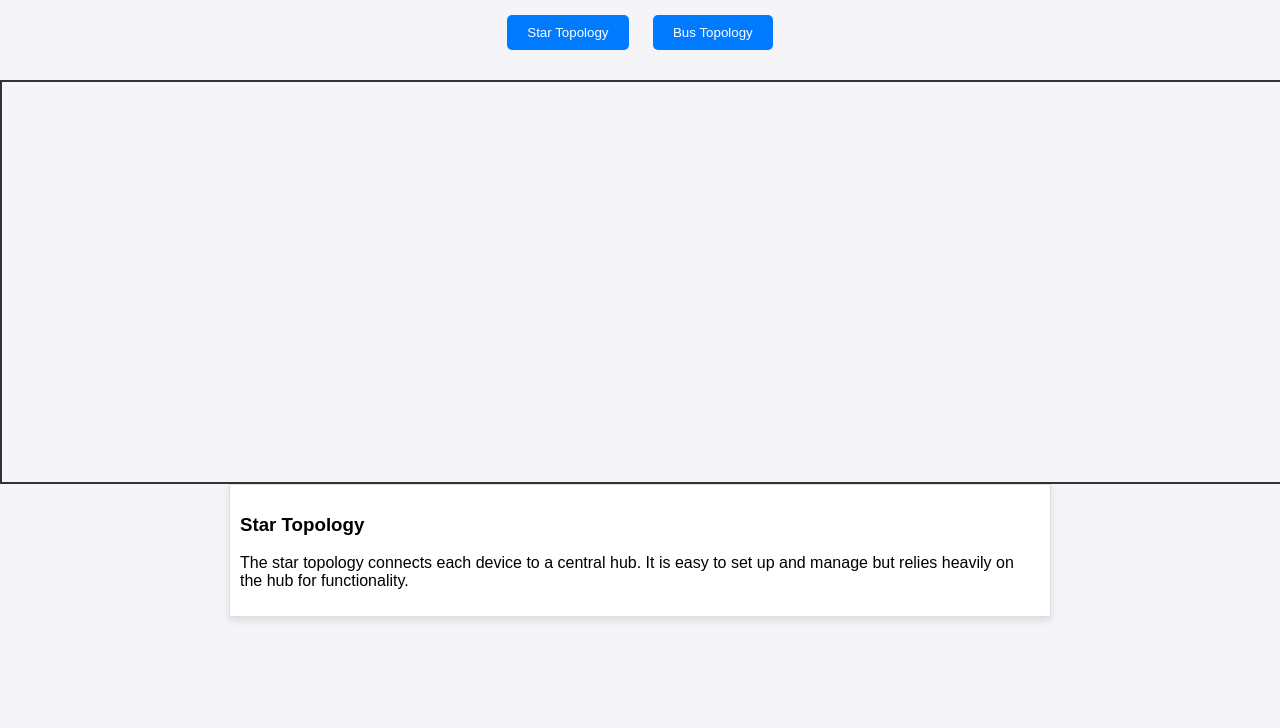
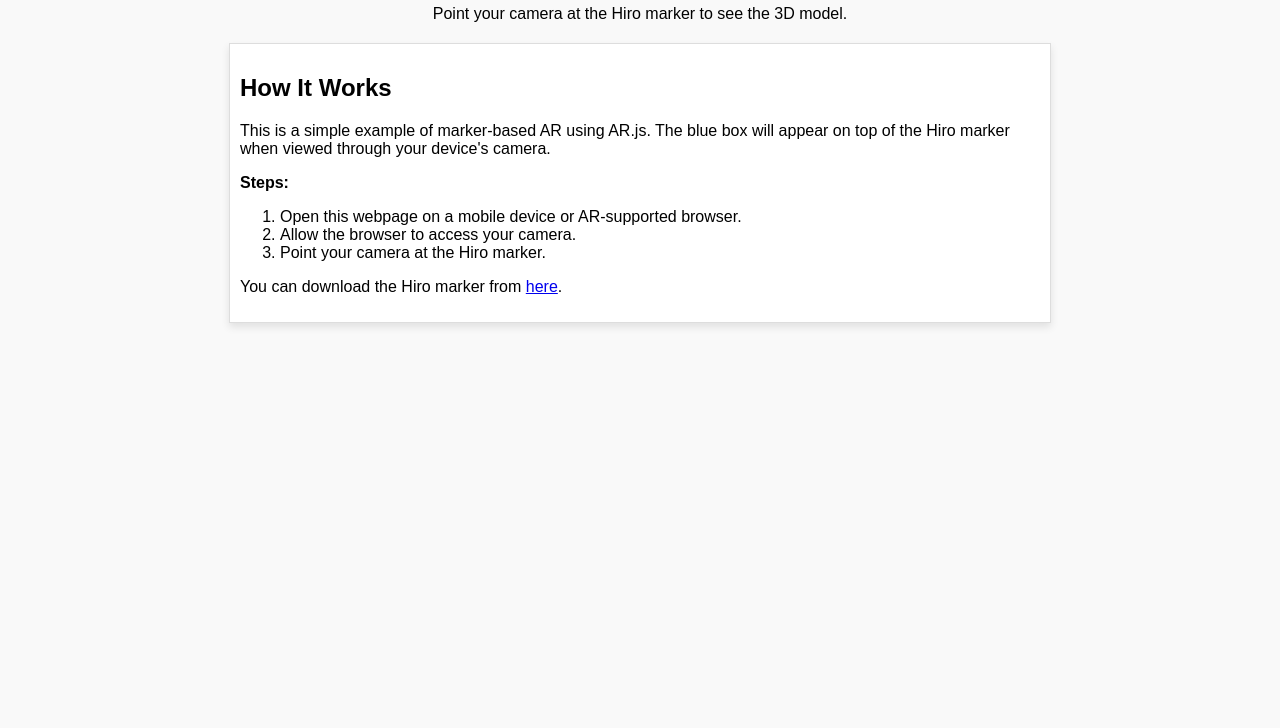
Before and after one commit to Itheshjs/3d-heart, a plain HTML site: page index.html in a window 1280 px wide. Shown: the part 72-800 px from the top of the page. Drawn offline with Linux system fonts and the light colour scheme.

Commit message:
Update index.html

```diff
--- a/index.html
+++ b/index.html
@@ -3,7 +3,7 @@
 <head>
   <meta charset="UTF-8">
   <meta name="viewport" content="width=device-width, initial-scale=1.0">
-  <title>Network Topologies in AR</title>
+  <title>AR.js Example</title>
   <script src="https://aframe.io/releases/1.2.0/aframe.min.js"></script>
   <script src="https://cdn.jsdelivr.net/gh/jeromeetienne/ar.js/aframe/build/aframe-ar.min.js"></script>
   <style>
@@ -12,105 +12,53 @@
       margin: 0;
       padding: 0;
       text-align: center;
-      background-color: #f4f4f9;
+      background-color: #f9f9f9;
     }
     h1 {
       color: #333;
       margin: 20px 0;
     }
-    .content {
-      margin: 20px;
+    #info {
+      margin: 20px auto;
+      padding: 10px;
+      max-width: 800px;
+      text-align: left;
+      border: 1px solid #ddd;
+      background-color: #fff;
+      box-shadow: 0 4px 8px rgba(0, 0, 0, 0.1);
     }
-    .ar-viewer {
-      margin-top: 10px;
+    a-scene {
       width: 100%;
       height: 400px;
-      border: 2px solid #333;
-    }
-    .info {
-      margin-top: 20px;
-      text-align: left;
-      padding: 10px;
-      border: 1px solid #ddd;
-      background-color: #fff;
-      max-width: 800px;
-      margin: 0 auto;
-      box-shadow: 0 4px 8px rgba(0, 0, 0, 0.1);
-    }
-    .btn {
-      margin: 10px;
-      padding: 10px 20px;
-      background-color: #007bff;
-      color: white;
-      border: none;
-      border-radius: 5px;
-      cursor: pointer;
-    }
-    .btn:hover {
-      background-color: #0056b3;
+      margin: 0;
     }
   </style>
 </head>
 <body>
-  <h1>Explore Network Topologies with AR</h1>
+  <h1>Augmented Reality with AR.js</h1>
+  <p>Point your camera at the Hiro marker to see the 3D model.</p>
 
-  <div class="content">
-    <button class="btn" onclick="showTopology('star')">Star Topology</button>
-    <button class="btn" onclick="showTopology('bus')">Bus Topology</button>
+  <!-- AR Scene -->
+  <a-scene embedded arjs>
+    <!-- Marker -->
+    <a-marker preset="hiro">
+      <!-- 3D Model -->
+      <a-box position="0 0.5 0" material="color: blue;"></a-box>
+    </a-marker>
+    <a-entity camera></a-entity>
+  </a-scene>
+
+  <!-- Information Section -->
+  <div id="info">
+    <h2>How It Works</h2>
+    <p>This is a simple example of marker-based AR using AR.js. The blue box will appear on top of the Hiro marker when viewed through your device's camera.</p>
+    <p><strong>Steps:</strong></p>
+    <ol>
+      <li>Open this webpage on a mobile device or AR-supported browser.</li>
+      <li>Allow the browser to access your camera.</li>
+      <li>Point your camera at the Hiro marker.</li>
+    </ol>
+    <p>You can download the Hiro marker from <a href="https://github.com/jeromeetienne/ar.js/blob/master/three.js/examples/marker-training/examples/HIRO.jpg" target="_blank">here</a>.</p>
   </div>
-
-  <!-- AR Viewer -->
-  <div class="ar-viewer">
-    <a-scene embedded arjs>
-      <a-marker id="marker" preset="hiro">
-        <a-entity id="model" position="0 0 0">
-          <!-- Star Topology Model -->
-          <a-box color="blue" depth="0.1" height="0.1" width="0.1"></a-box>
-          <a-sphere color="red" position="0.2 0 0"></a-sphere>
-          <a-sphere color="red" position="-0.2 0 0"></a-sphere>
-          <a-sphere color="red" position="0 0.2 0"></a-sphere>
-          <a-sphere color="red" position="0 -0.2 0"></a-sphere>
-        </a-entity>
-      </a-marker>
-      <a-entity camera></a-entity>
-    </a-scene>
-  </div>
-
-  <!-- Learning Content -->
-  <div class="info" id="info">
-    <h3>Star Topology</h3>
-    <p>The star topology connects each device to a central hub. It is easy to set up and manage but relies heavily on the hub for functionality.</p>
-  </div>
-
-  <script>
-    function showTopology(type) {
-      const info = document.getElementById('info');
-      const model = document.getElementById('model');
-
-      if (type === 'star') {
-        info.innerHTML = `
-          <h3>Star Topology</h3>
-          <p>The star topology connects each device to a central hub. It is easy to set up and manage but relies heavily on the hub for functionality.</p>
-        `;
-        model.innerHTML = `
-          <a-box color="blue" depth="0.1" height="0.1" width="0.1"></a-box>
-          <a-sphere color="red" position="0.2 0 0"></a-sphere>
-          <a-sphere color="red" position="-0.2 0 0"></a-sphere>
-          <a-sphere color="red" position="0 0.2 0"></a-sphere>
-          <a-sphere color="red" position="0 -0.2 0"></a-sphere>
-        `;
-      } else if (type === 'bus') {
-        info.innerHTML = `
-          <h3>Bus Topology</h3>
-          <p>The bus topology uses a single central cable (the bus) to which all network devices are connected. It is inexpensive but prone to failure if the main cable is damaged.</p>
-        `;
-        model.innerHTML = `
-          <a-box color="green" position="-0.2 0 0.1"></a-box>
-          <a-box color="green" position="0 0 0.1"></a-box>
-          <a-box color="green" position="0.2 0 0.1"></a-box>
-        `;
-      }
-    }
-  </script>
 </body>
 </html>
```
